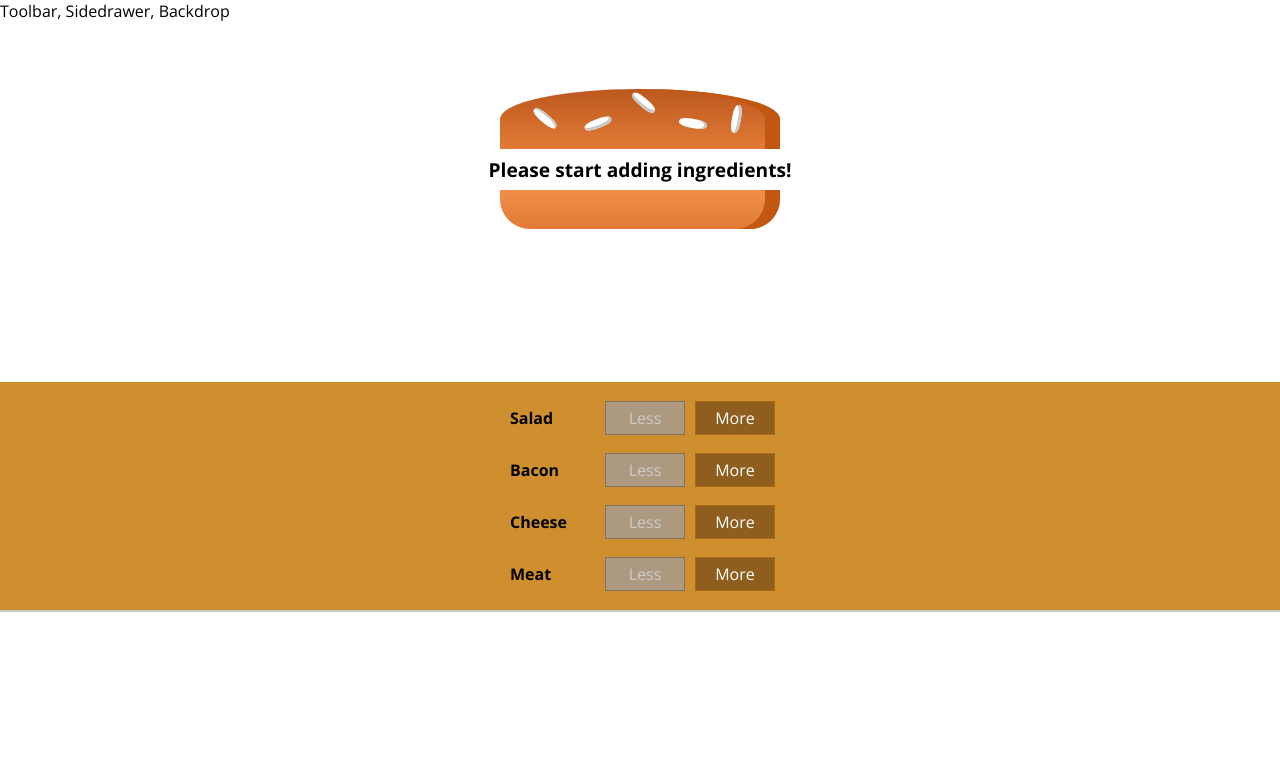
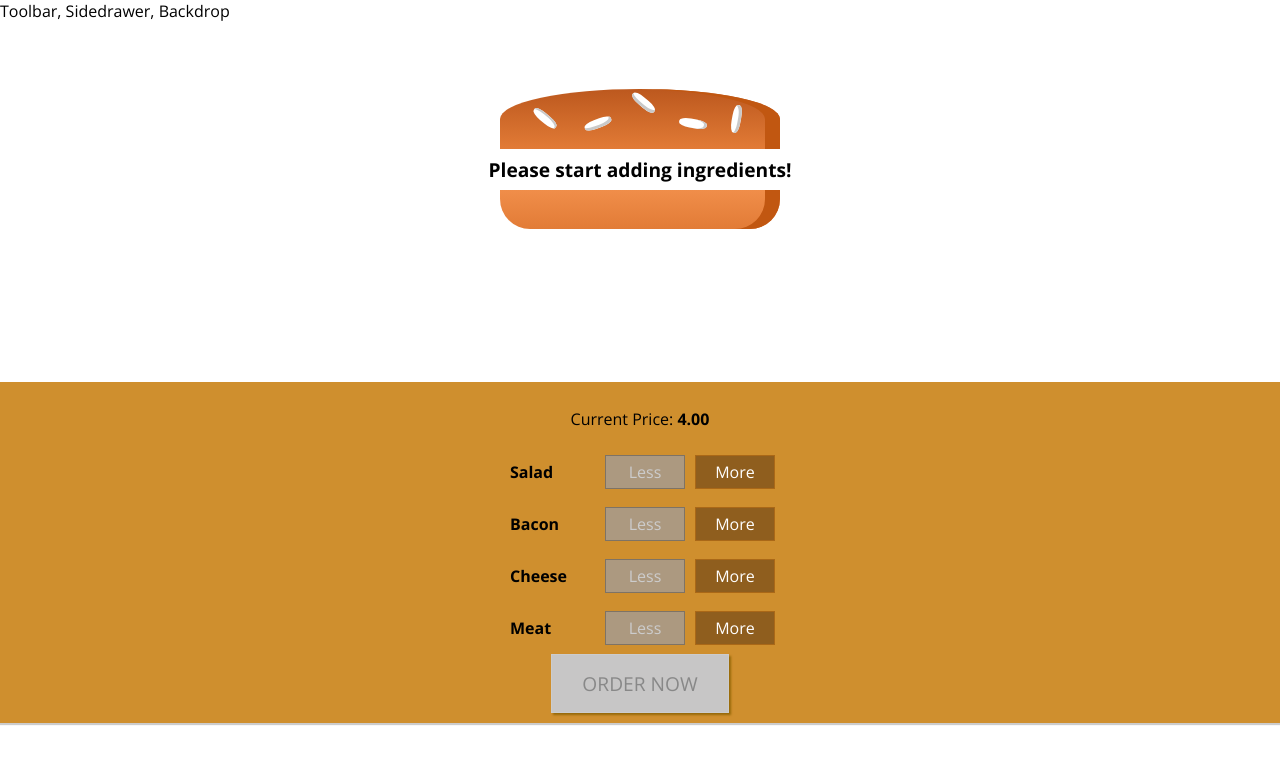
Before and after one commit to androgitai/BurgerBuilder, a React app: page / in a window 1280 px wide. Shown: the top 764 px of the page. Built offline with nearby package versions, Linux system fonts and the light colour scheme.

Commit message:
added order button, extra build control features

```diff
--- a/src/components/Burger/BuildControls/BuildControls.css
+++ b/src/components/Burger/BuildControls/BuildControls.css
@@ -8,3 +8,45 @@
 	margin: auto;
 	padding: 10px 0;
 }
+
+.OrderButton {
+	background-color: #dad735;
+	outline: none;
+	cursor: pointer;
+	border: 1px solid #966909;
+	color: #966909;
+	font-family: inherit;
+	font-size: 1.2em;
+	padding: 15px 30px;
+	box-shadow: 2px 2px 2px #966909;
+}
+
+.OrderButton:hover,
+.OrderButton:active {
+	background-color: #a0db41;
+	border: 1px solid #966909;
+	color: #966909;
+}
+
+.OrderButton:disabled {
+	background-color: #c7c6c6;
+	cursor: not-allowed;
+	border: 1px solid #ccc;
+	color: #888888;
+}
+
+.OrderButton:not(:disabled) {
+	animation: enable 0.3s linear;
+}
+
+@keyframes enable {
+	0% {
+		transform: scale(1);
+	}
+	60% {
+		transform: scale(1.1);
+	}
+	100% {
+		transform: scale(1);
+	}
+}
--- a/src/components/Burger/BuildControls/BuildControls.js
+++ b/src/components/Burger/BuildControls/BuildControls.js
@@ -12,6 +12,9 @@
 const buildControls = (props) => {
 	return (
 		<div className={classes.BuildControls}>
+			<p>
+				Current Price: <strong>{props.price.toFixed(2)}</strong>
+			</p>
 			{controls.map((ctrl) => (
 				<BuildControl
 					key={ctrl.label}
@@ -21,6 +24,9 @@
 					disabled={props.disabled[ctrl.type]}
 				/>
 			))}
+			<button className={classes.OrderButton} disabled={!props.purchasable}>
+				ORDER NOW
+			</button>
 		</div>
 	);
 };
--- a/src/containers/BurgerBuilder/BurgerBuilder.js
+++ b/src/containers/BurgerBuilder/BurgerBuilder.js
@@ -19,7 +19,19 @@
 			meat: 0,
 		},
 		totalPrice: 4,
+		purchasable: false,
 	};
+
+	updatePurchaseState(ingredients) {
+		const sum = Object.keys(ingredients)
+			.map((igKey) => {
+				return ingredients[igKey];
+			})
+			.reduce((sum, el) => {
+				return sum + el;
+			}, 0);
+		this.setState({ purchasable: sum > 0 });
+	}
 
 	addIngerientHandler = (type) => {
 		const oldCount = this.state.ingredients[type];
@@ -32,6 +44,7 @@
 		const oldPrice = this.state.totalPrice;
 		const newPrice = oldPrice + priceAddition;
 		this.setState({ totalPrice: newPrice, ingredients: updatedIngredients });
+		this.updatePurchaseState(updatedIngredients);
 	};
 
 	removeIngredientHandler = (type) => {
@@ -48,6 +61,7 @@
 		const oldPrice = this.state.totalPrice;
 		const newPrice = oldPrice - priceDeduction;
 		this.setState({ totalPrice: newPrice, ingredients: updatedIngredients });
+		this.updatePurchaseState(updatedIngredients);
 	};
 
 	render() {
@@ -65,6 +79,8 @@
 					ingredientAdded={this.addIngerientHandler}
 					ingredientRemoved={this.removeIngredientHandler}
 					disabled={disabledInfo}
+					price={this.state.totalPrice}
+					purchasable={this.state.purchasable}
 				/>
 			</Aux>
 		);
```
Also changed, not shown: 1 other file (tests, documents, lock files or other folders).
